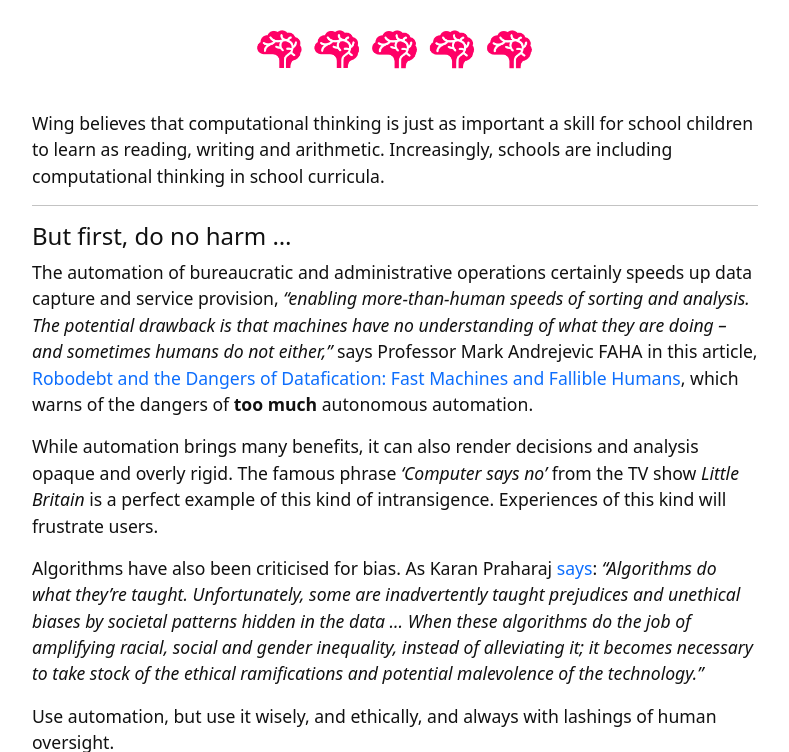
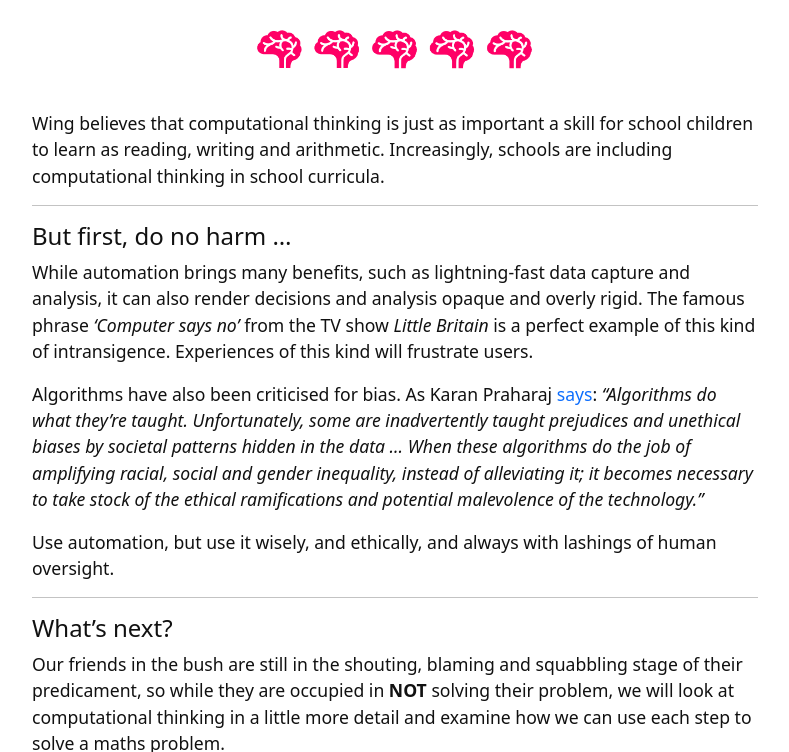
Before and after one commit to weaverbel/intro-computational-thinking, a Jekyll site: the page built from content/0-intro.md, in a window 1280 px wide and 900 px high, scrolled down 2168 px, cut to the strip 0-752 px from the top of the window. Shown: the whole strip, without its empty margins (245-1034 px from the left). Built offline with Jekyll 4.4.1, drawn with Linux system fonts in a browser that asks for light colours.

Commit message:
Update 0-intro.md
remove article link

```diff
--- a/content/0-intro.md
+++ b/content/0-intro.md
@@ -52,9 +52,7 @@ Wing believes that computational thinking is just as important a skill for schoo
 
 #### But first, do no harm ...
 
-The automation of bureaucratic and administrative operations certainly speeds up data capture and service provision, *"enabling more-than-human speeds of sorting and analysis. The potential drawback is that machines have no understanding of what they are doing – and sometimes humans do not either,"* says Professor Mark Andrejevic FAHA in this article, [Robodebt and the Dangers of Datafication: Fast Machines and Fallible Humans](https://mailchi.mp/humanities.org.au/5-minute-friday-read-mark-andrejevics-robodebt-and-the-dangers-of-datafication), which warns of the dangers of **too much** autonomous automation.
-
-While automation brings many benefits, it can also render decisions and analysis opaque and overly rigid. The famous phrase *'Computer says no'* from the TV show *Little Britain* is a perfect example of this kind of intransigence. Experiences of this kind will frustrate users.
+While automation brings many benefits, such as lightning-fast data capture and analysis, it can also render decisions and analysis opaque and overly rigid. The famous phrase *'Computer says no'* from the TV show *Little Britain* is a perfect example of this kind of intransigence. Experiences of this kind will frustrate users.
 
 Algorithms have also been criticised for bias. As Karan Praharaj [says](https://towardsdatascience.com/how-are-algorithms-biased-8449406aaa83): *"Algorithms do what they’re taught. Unfortunately, some are inadvertently taught prejudices and unethical biases by societal patterns hidden in the data ... When these algorithms do the job of amplifying racial, social and gender inequality, instead of alleviating it; it becomes necessary to take stock of the ethical ramifications and potential malevolence of the technology."*
 
```
